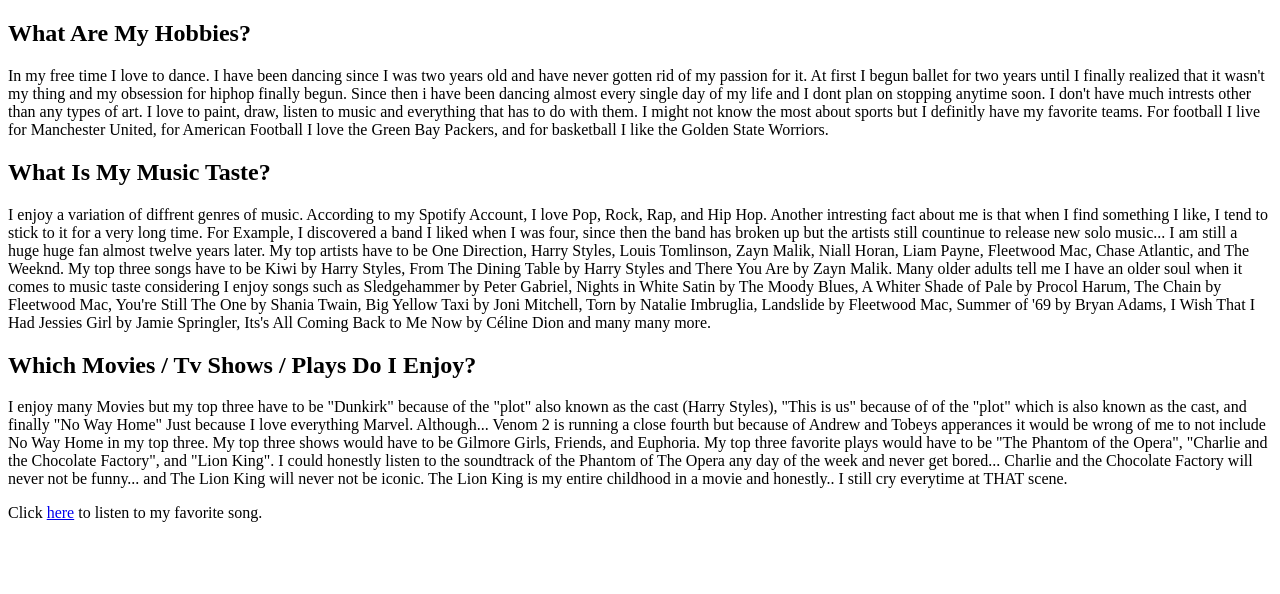
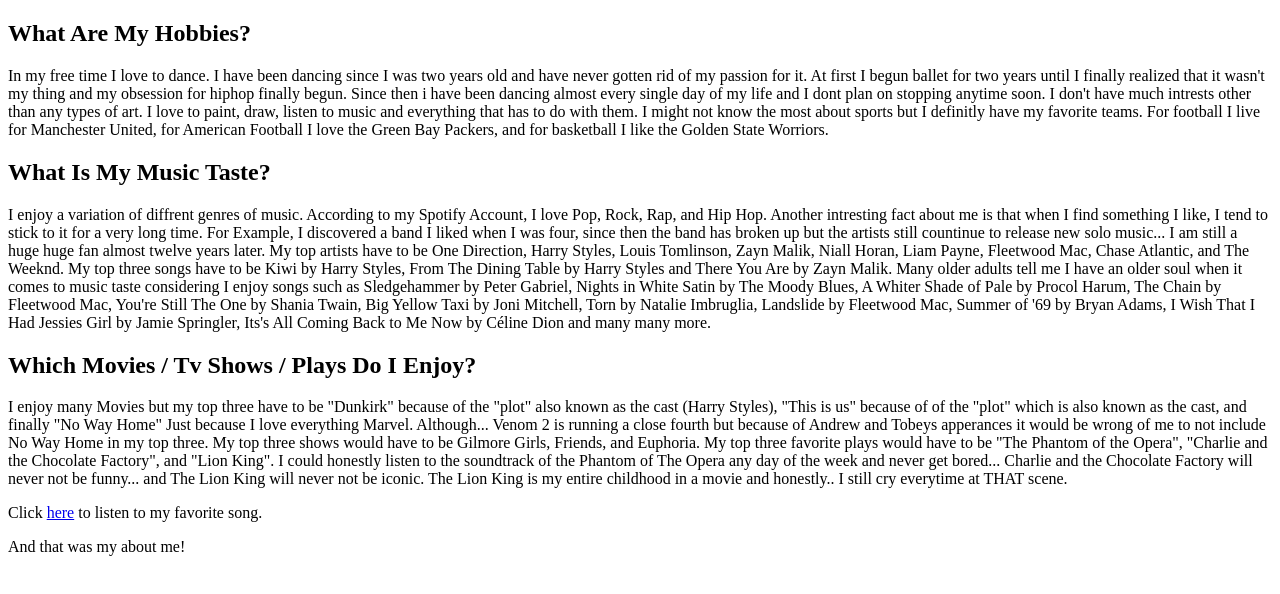
Before and after one commit to NatalieAyoub/NatalieAyoub.github.io, a plain HTML site: page index.html in a window 1280 px wide. Drawn offline with Linux system fonts and the light colour scheme.

Commit message:
Update index.html

```diff
--- a/index.html
+++ b/index.html
@@ -13,6 +13,7 @@
     <h2> Which Movies / Tv Shows / Plays Do I Enjoy? </h2>
     <p> I enjoy many Movies but my top three have to be "Dunkirk" because of the "plot" also known as the cast (Harry Styles), "This is us" because of of the "plot" which is also known as the cast, and finally "No Way Home" Just because I love everything Marvel. Although... Venom 2 is running a close fourth but because of Andrew and Tobeys apperances it would be wrong of me to not include No Way Home in my top three. My top three shows would have to be Gilmore Girls, Friends, and Euphoria. My top three favorite plays would have to be "The Phantom of the Opera", "Charlie and the Chocolate Factory", and "Lion King". I could honestly listen to the soundtrack of the Phantom of The Opera any day of the week and never get bored... Charlie and the Chocolate Factory will never not be funny... and The Lion King will never not be iconic. The Lion King is my entire childhood in a movie and honestly.. I still cry everytime at THAT scene. </p>
     <p>Click <a href="https://youtu.be/eFsGA0GXB-8">here</a> to listen to my favorite song.</p>
+    <p>And that was my about me! </p>
 
 </body>
 </html>
```
